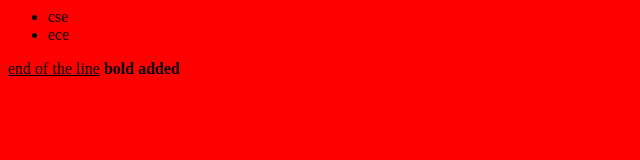
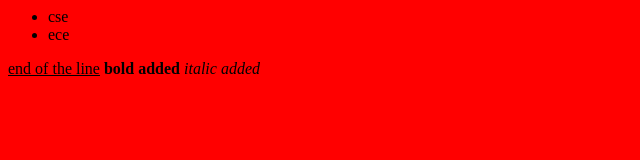
Before and after one commit to Jvpriya/rgukt1, a plain HTML site: page index.html in a window 1280 px wide. Shown: the whole page, without its empty margins (0-640 px from the left). Drawn offline with Linux system fonts and the light colour scheme.

Commit message:
italic added

```diff
--- a/index.html
+++ b/index.html
@@ -6,5 +6,6 @@
         </ul>
         <u>end of the line</u>
         <b>bold added</b>
+        <i>italic added</i>
         </body>
 </html>
```
